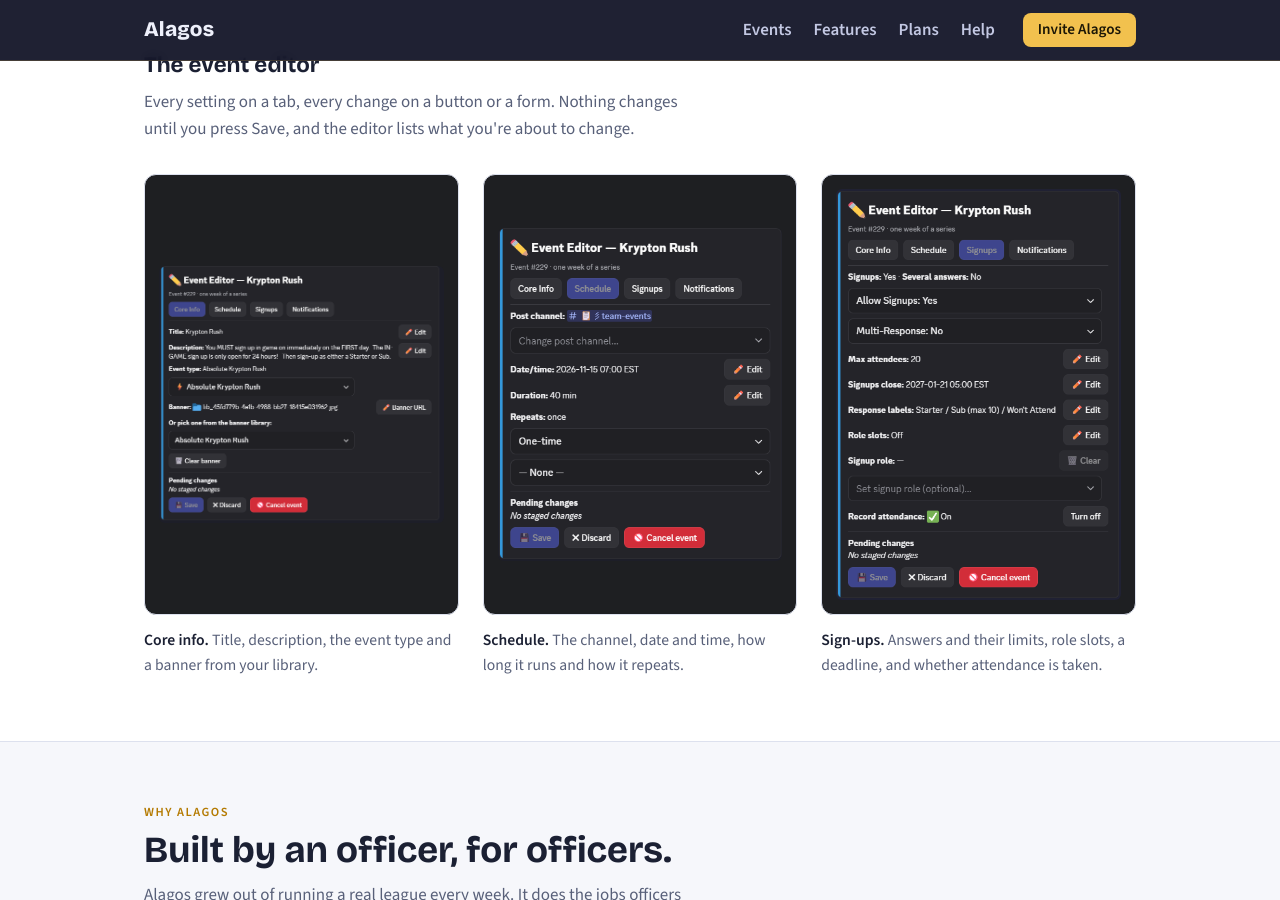
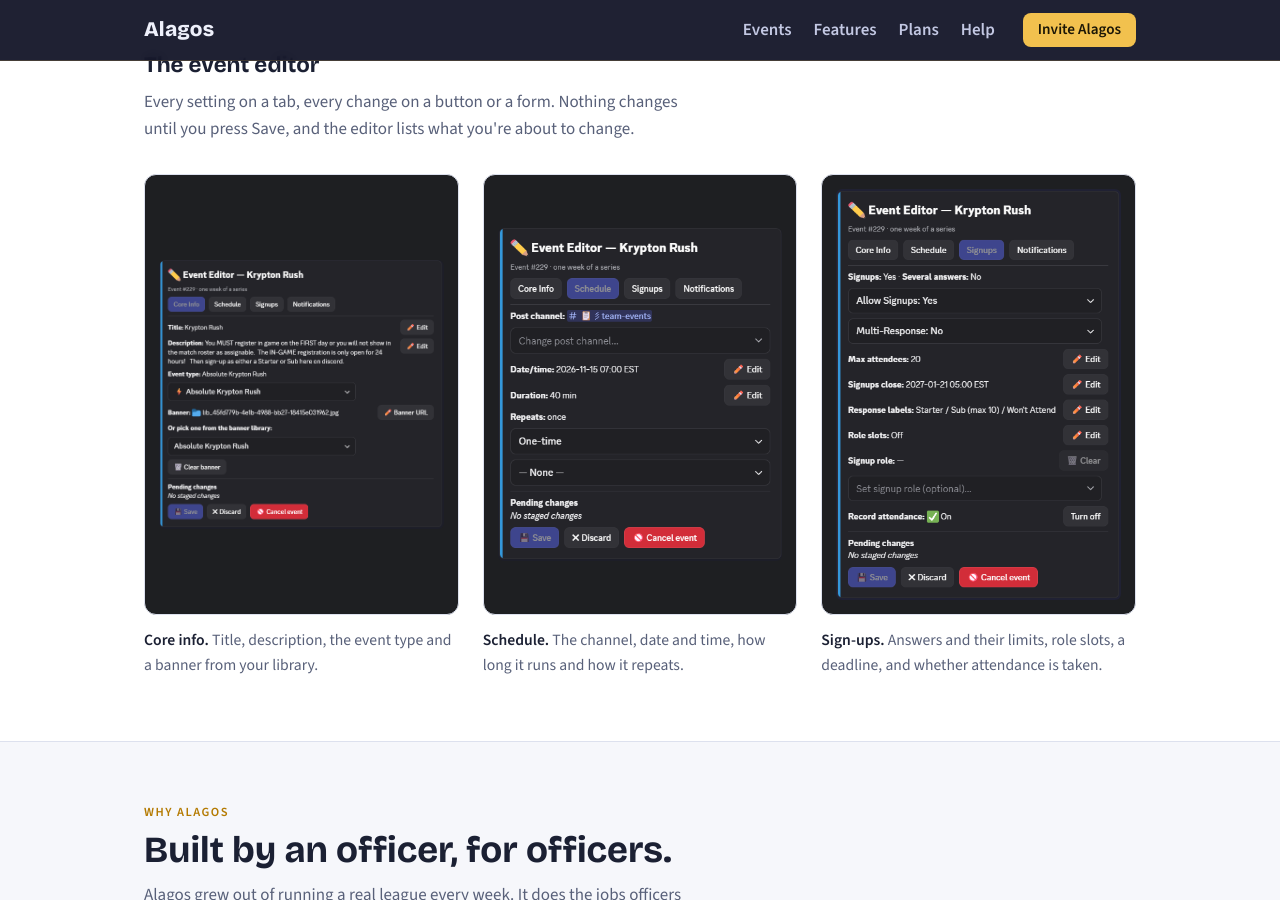
Before and after one commit to NestaronRevion/alagos-legal, a Jekyll site: the page built from index.html, in a window 1280 px wide and 900 px high, scrolled down 1518 px. Built offline with Jekyll 4.4.1, drawn with Linux system fonts in a browser that asks for light colours.

Commit message:
fixed core issue screenshot

```diff
--- a/index.html
+++ b/index.html
@@ -46,7 +46,7 @@ description: "A Discord bot for gaming guilds and leagues: events and sign-ups,
     </div>
     <div class="editor-shots">
       <figure class="shot">
-        <div class="frame"><img src="/images/editor-core.png" width="614" height="553" loading="lazy" alt="The event editor's Core Info tab: title, description, event type and a banner picked from the banner library."></div>
+        <div class="frame"><img src="/images/editor-core.png" width="607" height="572" loading="lazy" alt="The event editor's Core Info tab: title, description, event type and a banner picked from the banner library."></div>
         <figcaption><strong>Core info.</strong> Title, description, the event type and a banner from your library.</figcaption>
       </figure>
       <figure class="shot">
```
Also changed, not shown: images/editor-core.png.
